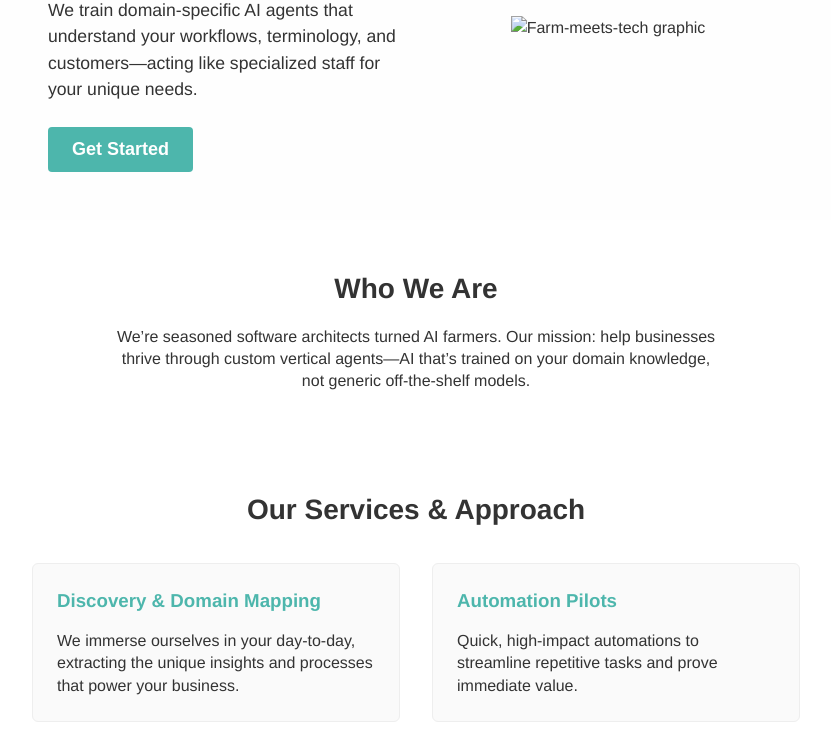
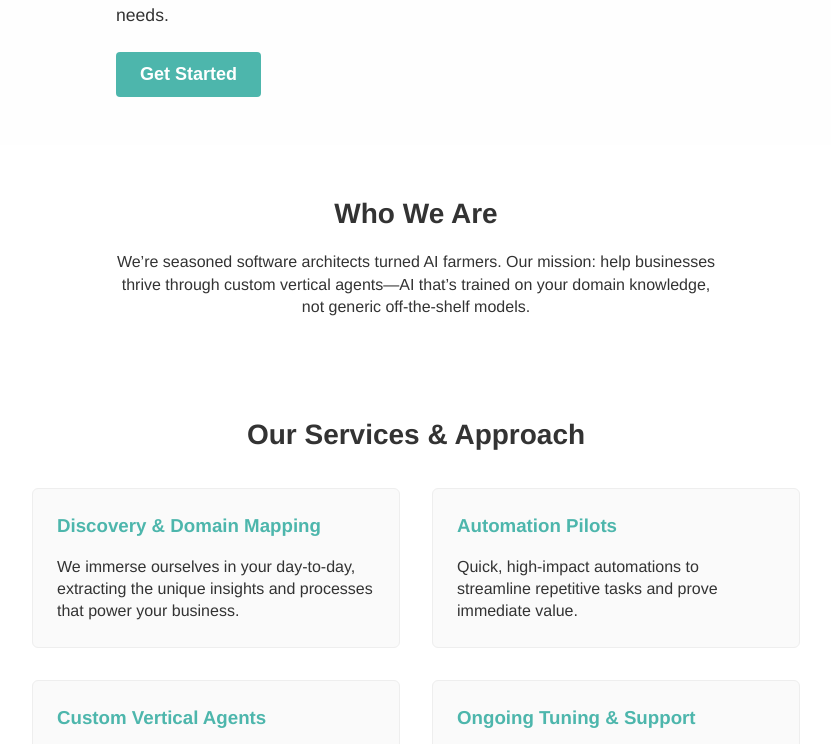
Before and after one commit to gitlevich/gitlevich.github.io, a website built with webpack: page index.html in a window 1280 px wide. Shown: the part 234-978 px from the top of the page, without its empty margins (224-1055 px from the left). Built offline with nearby package versions, Linux system fonts and the light colour scheme; files whose address does not match are found by name.

Commit message:
removed nonexistent image link

```diff
--- a/index.html
+++ b/index.html
@@ -46,9 +46,6 @@
       <button class="btn-primary" onclick="scrollToSection('contact')">
         Get Started
       </button>
-    </div>
-    <div class="hero-graphic">
-      <img src="img/hero_placeholder.png" alt="Farm-meets-tech graphic" />
     </div>
   </div>
 </section>
```
